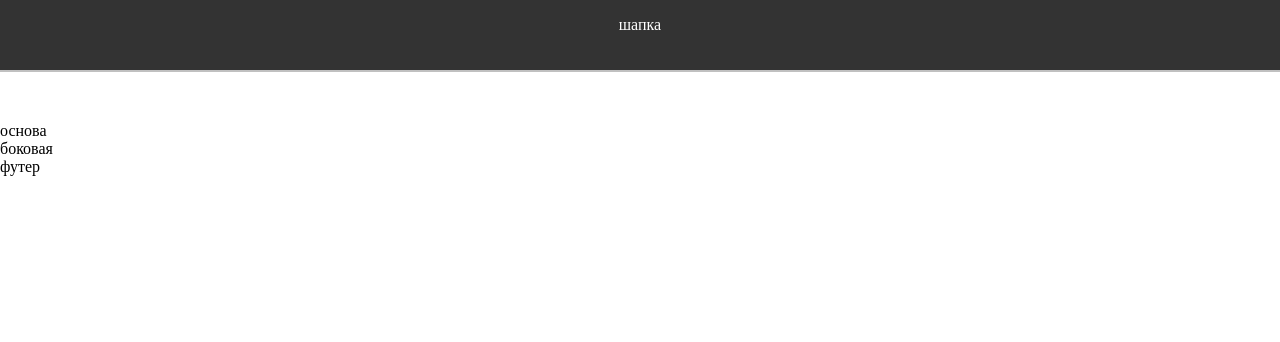
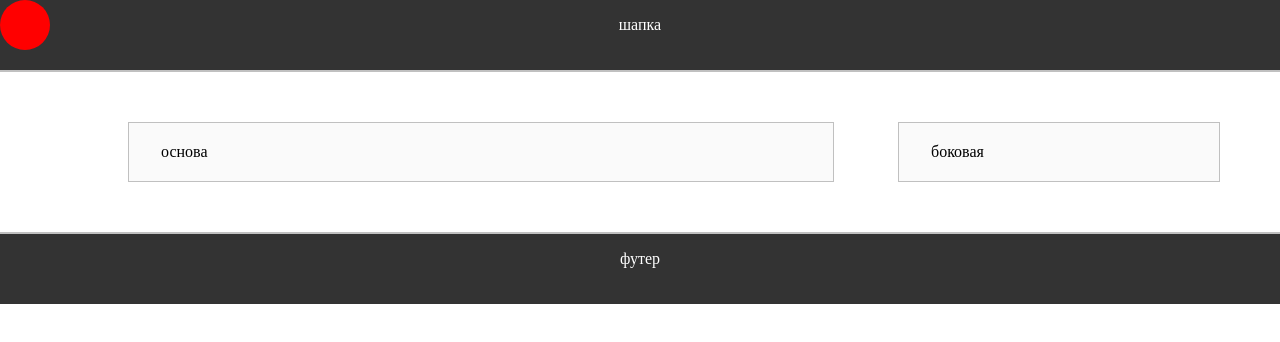
Before and after one commit to aziztych/baseSuyte, a plain HTML site: page index.html in a window 1280 px wide. Drawn offline with Linux system fonts and the light colour scheme.

Commit message:
semantika

```diff
--- a/index.html
+++ b/index.html
@@ -7,6 +7,7 @@
     <link rel="stylesheet" href="styles/main.css" />
   </head>
   <body>
+    <div id="some_block"></div>
    <div id="header">шапка</div>
    <div id="main">основа</div>
    <div id="asaide">боковая</div>
--- a/styles/main.css
+++ b/styles/main.css
@@ -2,7 +2,16 @@
     margin: 0;
     padding: 0;
 }
-#header {
+#some_block {
+    background: red;
+    color: #fff;
+    text-align: center;
+    width: 50px;
+    height: 50px;
+    border-radius: 50%;
+    position: absolute;
+}
+#header, #footer{
     width: 100%;
     height: 70px;
     text-align: center;
@@ -11,4 +20,30 @@
     color: #fff;
     line-height: 50px;
     margin-bottom: 50px;
+    float: left;
 }
+#main {
+    width: 50%;
+    margin-left: 10%;
+    background-color: #fafafa;
+    border: 1px solid silver;
+    padding: 20px 2.5%;
+    float: left;
+}
+#asaide {
+    width: 20%;
+    padding: 2.5%;
+    background-color: #fafafa;
+    border: 1px solid silver;
+    float: left;
+    padding: 20px 2.5%;
+    margin-left: 5%;
+    position: relative;
+}
+#footer {
+    margin-bottom: 0;
+    margin-top: 50px;
+    border-bottom: 0;
+    border-top: 2px solid silver;
+    float:left;
+}
```
